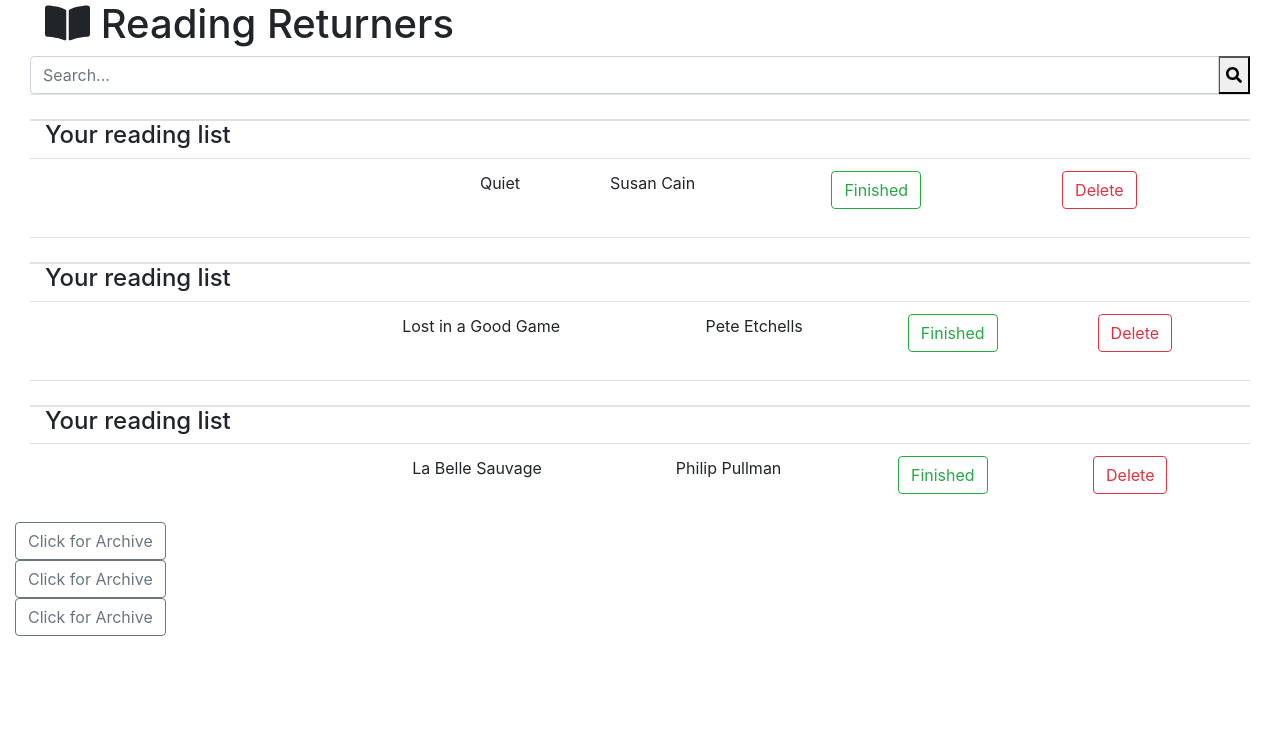
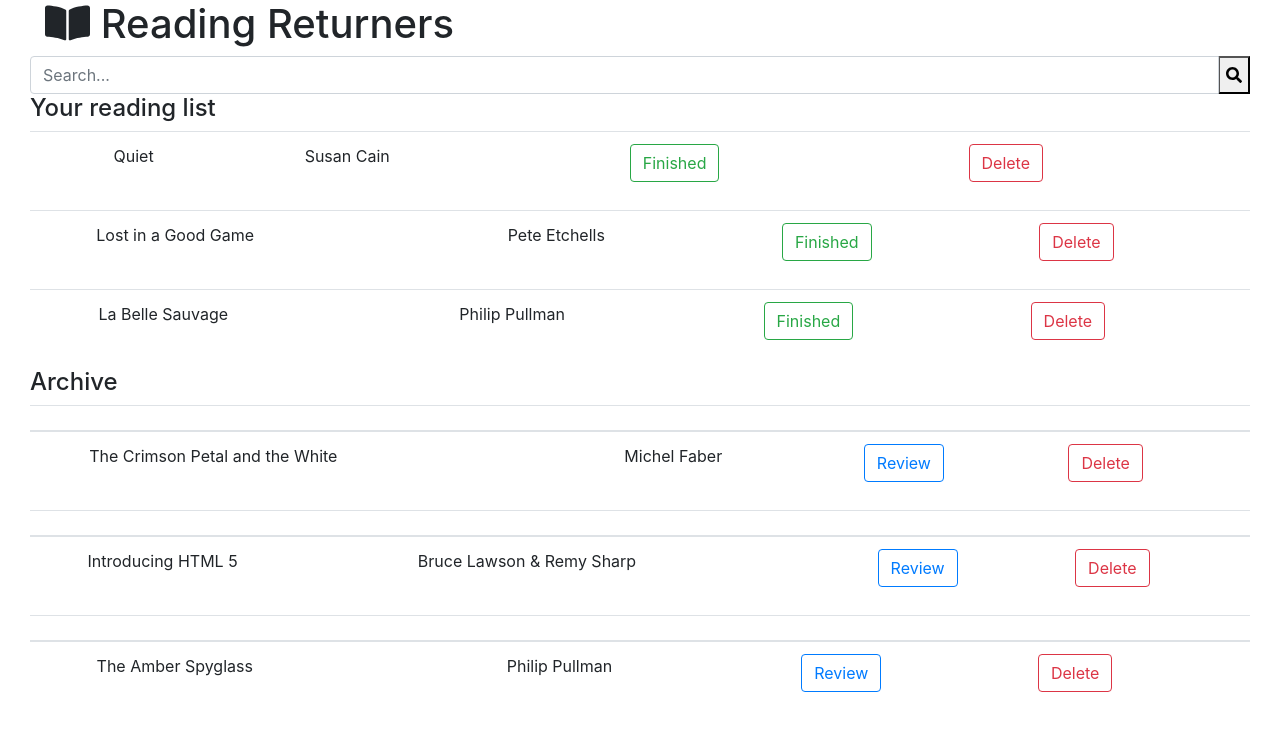
Before and after one commit to notwaving/reading-returners-app, a React (Create React App) app: page / in a window 1280 px wide. Shown: the top 730 px of the page. Built offline with nearby package versions, Linux system fonts and the light colour scheme.

Commit message:
moves reading list and archive titles to their own components

```diff
--- a/src/App.js
+++ b/src/App.js
@@ -2,7 +2,9 @@ import React from 'react';
 import './App.css';
 import Header from './Header.js';
 import SearchBar from './SearchBar.js'
+import ReadingListTitle from './ReadingListTitle'
 import ReadingList from './ReadingList.js';
+import ArchiveTitle from './ArchiveTitle.js'
 import Archive from './Archive.js';
 
 function App() {
@@ -10,9 +12,11 @@ function App() {
     <div className="container-fluid">
       <Header />
       <SearchBar />
+      <ReadingListTitle />
       <ReadingList bookListing = {["Quiet", "Susan Cain"]}/>
       <ReadingList bookListing = {["Lost in a Good Game", "Pete Etchells"]}/>
       <ReadingList bookListing = {["La Belle Sauvage", "Philip Pullman"]}/>
+      <ArchiveTitle />
       <Archive bookListing = {["The Crimson Petal and the White", "Michel Faber"]}/>
       <Archive bookListing = {["Introducing HTML 5", "Bruce Lawson & Remy Sharp"]}/>
       <Archive bookListing = {["The Amber Spyglass", "Philip Pullman"]}/>
--- a/src/Archive.js
+++ b/src/Archive.js
@@ -5,15 +5,14 @@ class Archive extends React.Component {
   render() {
     return (
       <div>
-        <button className="archive-button btn btn-outline-secondary" data-toggle="collapse" data-target="#archive-toggle">Click
+        {/* This toggle button needs to wrap around all the tables - not sure how to do it without attatching a toggle to every bookListing instance */}
+        {/* <button className="archive-button btn btn-outline-secondary" data-toggle="collapse" data-target="#archive-toggle">Click
       for Archive</button>
-        <div id="archive-toggle" className="collapse">
+        <div id="archive-toggle" className="collapse"> */}
 
           <div className="container-fluid padding">
             <table className="table">
-              <div className="col-12">
-                <h4 className="table-header text-left">Archive</h4>
-              </div>
+
               <thead>
                 <tr>
                   <th scope="col"></th>
@@ -35,7 +34,7 @@ class Archive extends React.Component {
             </table>
           </div>
         </div >
-      </div>
+      // </div>
     );
   };
 }
--- /dev/null
+++ b/src/ArchiveTitle.js
@@ -0,0 +1,11 @@
+import React from 'react';
+
+function ArchiveTitle() {
+  return (
+    <div class="col-12">
+          <h4 class="table-header text-left">Archive</h4>
+        </div>
+  );
+}
+
+export default ArchiveTitle;
--- a/src/ReadingList.js
+++ b/src/ReadingList.js
@@ -6,10 +6,7 @@ class ReadingList extends React.Component {
     return (
       <div className="container-fluid padding">
         <table className="table">
-          <div className="col-12">
-            <h4 className="table-header text-left">Your reading list</h4>
-          </div>
-          <thead>
+          {/* <thead>
             <tr>
               <th scope="col"></th>
               <th scope="col"></th>
@@ -17,7 +14,7 @@ class ReadingList extends React.Component {
               <th scope="col"></th>
               <th scope="col"></th>
             </tr>
-          </thead>
+          </thead> */}
           <tbody>
             <tr>
               <th scope="row"></th>
--- /dev/null
+++ b/src/ReadingListTitle.js
@@ -0,0 +1,11 @@
+import React from 'react';
+
+function ReadingListTitle() {
+  return (
+    <div class="col-12">
+          <h4 class="table-header text-left">Your reading list</h4>
+        </div>
+  );
+}
+
+export default ReadingListTitle;
```
